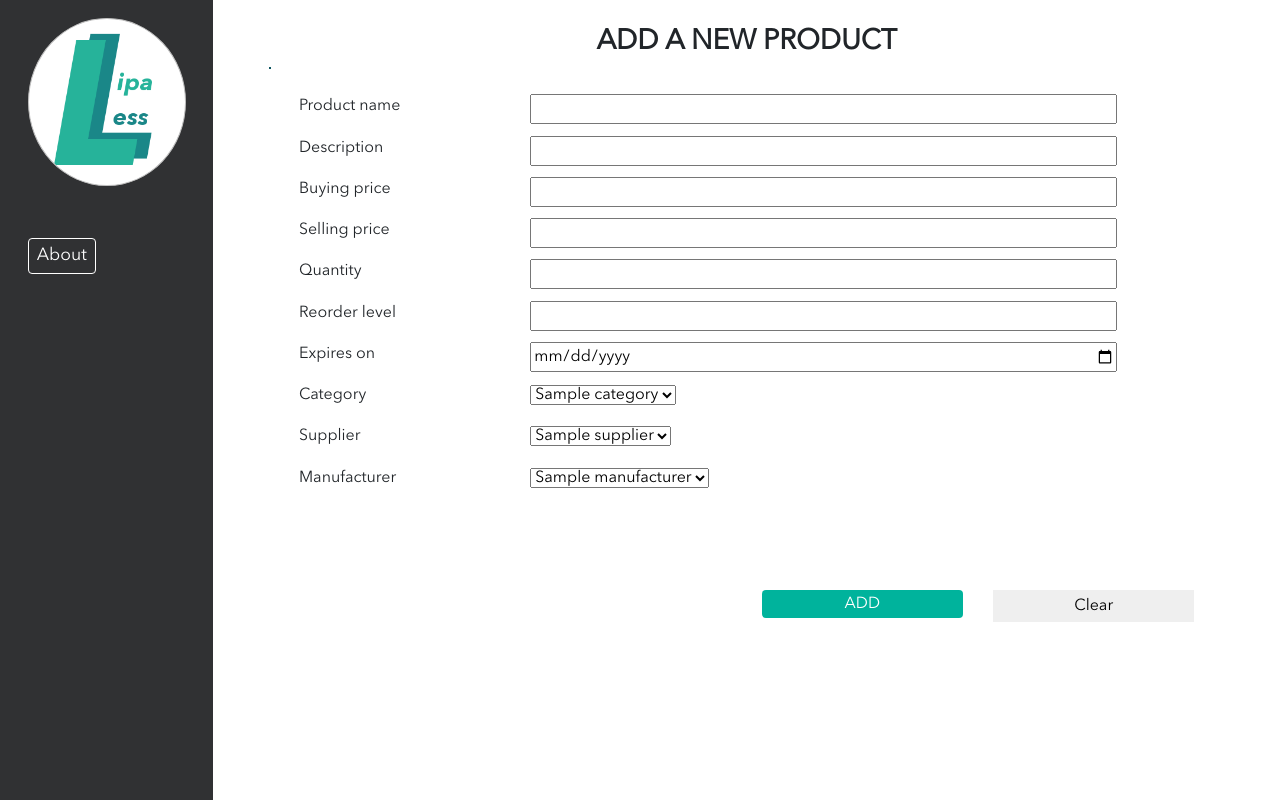
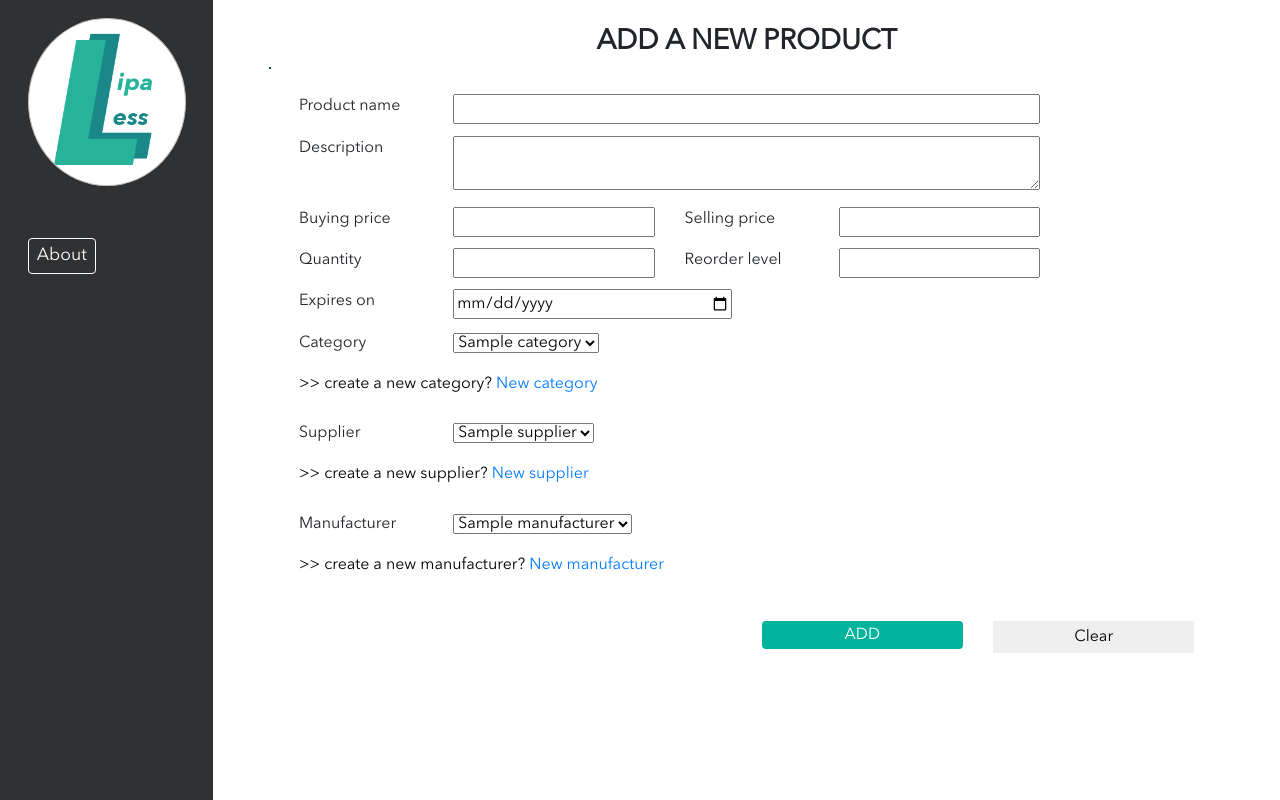
Before and after one commit to EddyMM/lipa-less, a Flask app: template POS/blueprints/product/templates/add_product.html in a window 1280 px wide. Run offline with Flask 2, Linux system fonts and the light colour scheme; the template is opened without the code that fills it: most values are stand-ins (such as "Sample title", 1, 10 or a date in 2020); parts of the project's set-up code (start-up, migrations or seed data) failed here and were passed over; some libraries are stand-ins or nearby versions.

Commit message:
Add products to navigation bar and move product addition to individual page instead of modal

```diff
--- a/POS/__init__.py
+++ b/POS/__init__.py
@@ -201,4 +201,3 @@ app_blueprints = (
 )
 
 register_blueprints(app_blueprints)
-print("URL map: %s" % app.url_map)
--- a/POS/blueprints/product/controllers.py
+++ b/POS/blueprints/product/controllers.py
@@ -154,12 +154,10 @@ class ProductsAPI(AppView):
 
     @staticmethod
     def validate_modify_product_request(modify_product_request):
-        if "id" in modify_product_request and \
-                "name" in modify_product_request and \
+        if "name" in modify_product_request and \
                 "buying_price" in modify_product_request and \
                 "selling_price" in modify_product_request and \
                 "quantity" in modify_product_request and \
-                modify_product_request["id"] not in ("", None) and \
                 modify_product_request["name"] not in ("", None) and \
                 modify_product_request["buying_price"] not in ("", None) and \
                 modify_product_request["selling_price"] not in ("", None) and \
--- a/POS/blueprints/product/static/js/products.js
+++ b/POS/blueprints/product/static/js/products.js
@@ -1,8 +1,3 @@
 $(document).ready(function () {
-    // $(".main-content").niceScroll();
 
-    // Create modal business form functionality
-    $("#add-new-product-btn").click(function () {
-        $("#add-product-modal").modal("show");
-    });
 });
--- a/POS/blueprints/product/templates/add_product.html
+++ b/POS/blueprints/product/templates/add_product.html
@@ -22,7 +22,7 @@
                     <div id="product-information" class="col-md-12 col-12">
                         <!--Product name -->
                         <div class="row">
-                            <div class="col-md-3 col-12">
+                            <div class="col-md-2 col-12">
                                 <label>
                                     Product name
                                 </label>
@@ -34,79 +34,75 @@
 
                         <!--Product description -->
                         <div class="row">
-                            <div class="col-md-3 col-12">
+                            <div class="col-md-2 col-12">
                                 <label>
                                     Description
                                 </label>
                             </div>
                             <div class="col-md-8 col-12">
-                                <input name="description" type="text" required>
+                                <textarea name="description" type="text"
+                                          style="width: inherit" required>
+                                </textarea>
                             </div>
                         </div>
 
-                        <!-- Product buying price -->
+                        <!-- Product buying price and selling price -->
                         <div class="row">
-                            <div class="col-md-3">
+                            <div class="col-md-2 col-12">
                                 <label>
                                     Buying price
                                 </label>
                             </div>
-                            <div class="col-md-8">
+                            <div class="col-md-3 col-12">
                                 <input name="buying_price" type="number" required>
                             </div>
-                        </div>
 
-                        <!-- Product selling price -->
-                        <div class="row">
-                            <div class="col-md-3">
+                            <div class="col-md-2 col-12">
                                 <label>
                                     Selling price
                                 </label>
                             </div>
-                            <div class="col-md-8">
+                            <div class="col-md-3 col-12">
                                 <input name="selling_price" type="number" required>
                             </div>
                         </div>
 
-                        <!-- Quantity -->
+                        <!-- Quantity and Reorder level-->
                         <div class="row">
-                            <div class="col-md-3">
+                            <div class="col-md-2 col-12">
                                 <label>
                                     Quantity
                                 </label>
                             </div>
-                            <div class="col-md-8">
+                            <div class="col-md-3">
                                 <input name="quantity" type="number" required>
                             </div>
-                        </div>
 
-                        <!-- Reorder level -->
-                        <div class="row">
-                            <div class="col-md-3">
+                            <div class="col-md-2">
                                 <label>
                                     Reorder level
                                 </label>
                             </div>
-                            <div class="col-md-8">
+                            <div class="col-md-3">
                                 <input name="reorder_level" type="number" required>
                             </div>
                         </div>
 
                         <!-- Expiration date -->
                         <div class="row">
-                            <div class="col-md-3">
+                            <div class="col-md-2">
                                 <label>
                                     Expires on
                                 </label>
                             </div>
-                            <div class="col-md-8">
+                            <div class="col-md-4">
                                 <input name="expiration_date" type="date" required>
                             </div>
                         </div>
 
                         <!-- Category -->
                         <div class="row">
-                            <div class="col-md-3">
+                            <div class="col-md-2">
                                 <label>
                                     Category
                                 </label>
@@ -121,10 +117,21 @@
                                 </select>
                             </div>
                         </div>
+                        <div class="row">
+                            <div class="col-12">
+                                <p>>> create a new category?
+                                    <span>
+                                        <a href="{{ url_for('category_bp.category') }}">
+                                            New category
+                                        </a>
+                                    </span>
+                                </p>
+                            </div>
+                        </div>
 
                         <!-- Supplier -->
                         <div class="row">
-                            <div class="col-md-3">
+                            <div class="col-md-2">
                                 <label>
                                     Supplier
                                 </label>
@@ -139,10 +146,21 @@
                                 </select>
                             </div>
                         </div>
+                        <div class="row">
+                            <div class="col-12">
+                                <p>>> create a new supplier?
+                                    <span>
+                                        <a href="{{ url_for('supplier_bp.supplier') }}">
+                                            New supplier
+                                        </a>
+                                    </span>
+                                </p>
+                            </div>
+                        </div>
 
                         <!-- Manufacturer -->
                         <div class="row">
-                            <div class="col-md-3">
+                            <div class="col-md-2">
                                 <label>
                                     Manufacturer
                                 </label>
@@ -157,17 +175,28 @@
                                 </select>
                             </div>
                         </div>
+                        <div class="row">
+                            <div class="col-12">
+                                <p>>> create a new manufacturer?
+                                    <span>
+                                        <a href="{{ url_for('manufacturer_bp.manufacturer') }}">
+                                            New manufacturer
+                                        </a>
+                                    </span>
+                                </p>
+                            </div>
+                        </div>
 
                         <!--Add product and Clear-->
                         <div class="form-btn-area row">
-                            <div class="offset-6 col-md-3">
+                            <div class="offset-md-6 col-md-3 col-12">
                                 <input id="add-product-btn"
                                        class="lipa-less-btn"
                                        value="ADD"
                                        type="submit">
                             </div>
 
-                            <div class="col-md-3">
+                            <div class="col-md-3 col-12">
                                 <input class="clear-btn" type="reset" value="Clear" required>
                             </div>
                         </div>
@@ -177,4 +206,9 @@
             </form>
         </div>
     </div>
+
+    <!--suppress HtmlUnknownTarget -->
+    <script src="{{ url_for('static', filename='js/customAPICaller.js') }}"></script>
+    <!--Include the JS files (lazy loading)-->
+    <script src="{{ url_for('product_bp.static', filename='js/products.js') }}"></script>
 {% endblock %}
--- a/POS/blueprints/supplier/controllers.py
+++ b/POS/blueprints/supplier/controllers.py
@@ -200,7 +200,7 @@ class SupplierAPI(AppView):
 
 
 # Supplier view
-supplier_view = SupplierAPI.as_view(name="supplier_bp")
+supplier_view = SupplierAPI.as_view(name="supplier")
 
 # Supplier blueprint
 supplier_bp = Blueprint(
--- a/POS/static/css/style.css
+++ b/POS/static/css/style.css
@@ -113,7 +113,7 @@ body {
 }
 
 .form-btn-area {
-	margin-top: 10% !important;
+	margin-top: 3% !important;
 	text-align: center;
 }
 
--- a/POS/templates/navigation.html
+++ b/POS/templates/navigation.html
@@ -32,7 +32,15 @@
                         </li>
                         {% if session.business_id %}
                             <li class="nav-item">
-                                <a class="nav-link" href="/dashboard">Dashboard</a>
+                                <a class="nav-link" href="{{ url_for('dashboard_bp.dashboard') }}">
+                                    Dashboard
+                                </a>
+                            </li>
+
+                            <li class="nav-item">
+                                <a class="nav-link" href="{{ url_for('products_bp.products') }}">
+                                    Products
+                                </a>
                             </li>
                         {% endif %}
                     {% endif %}
```
Also changed, not shown: POS/blueprints/product/templates/products.html (+2 -8 lines).
